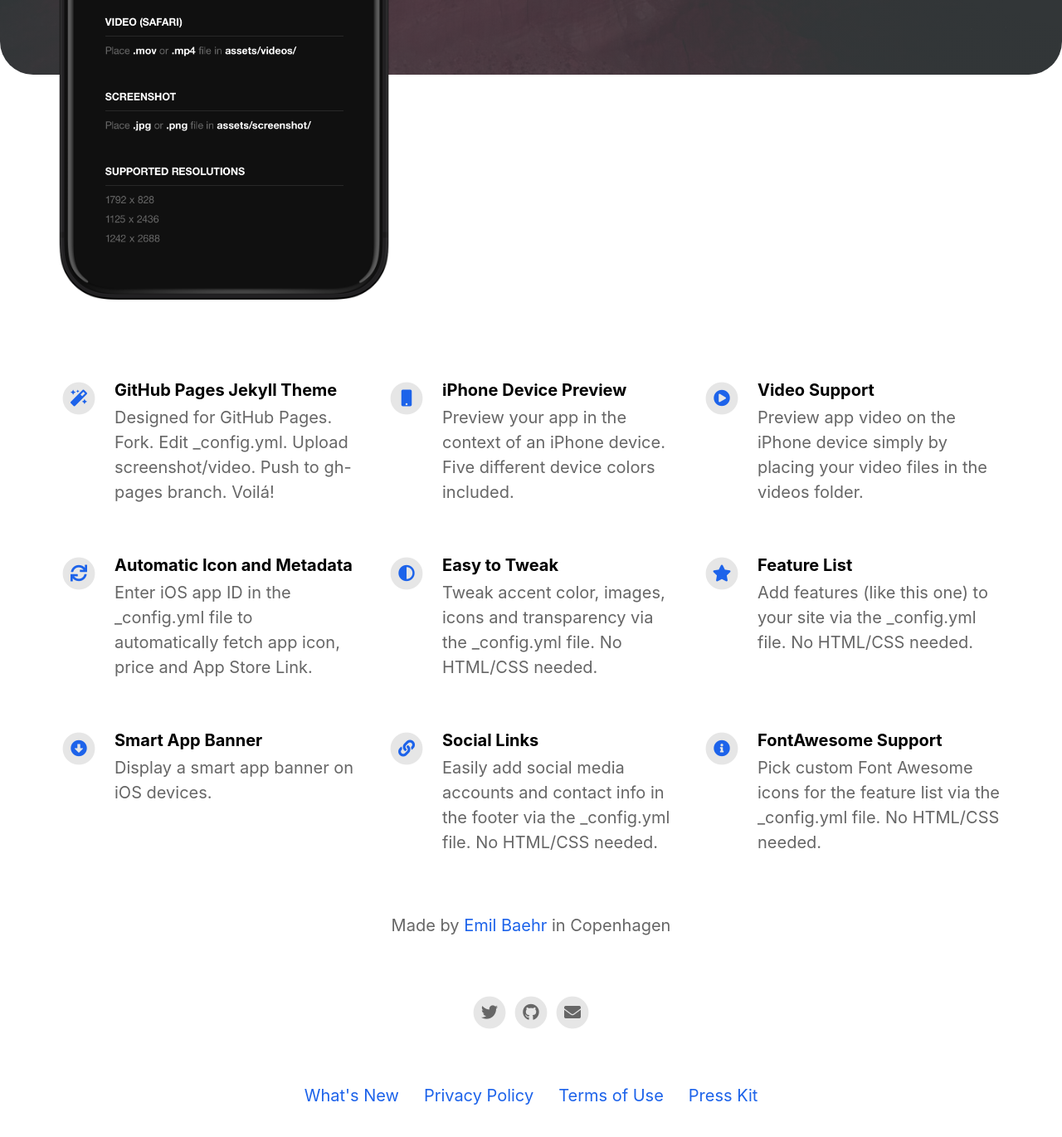
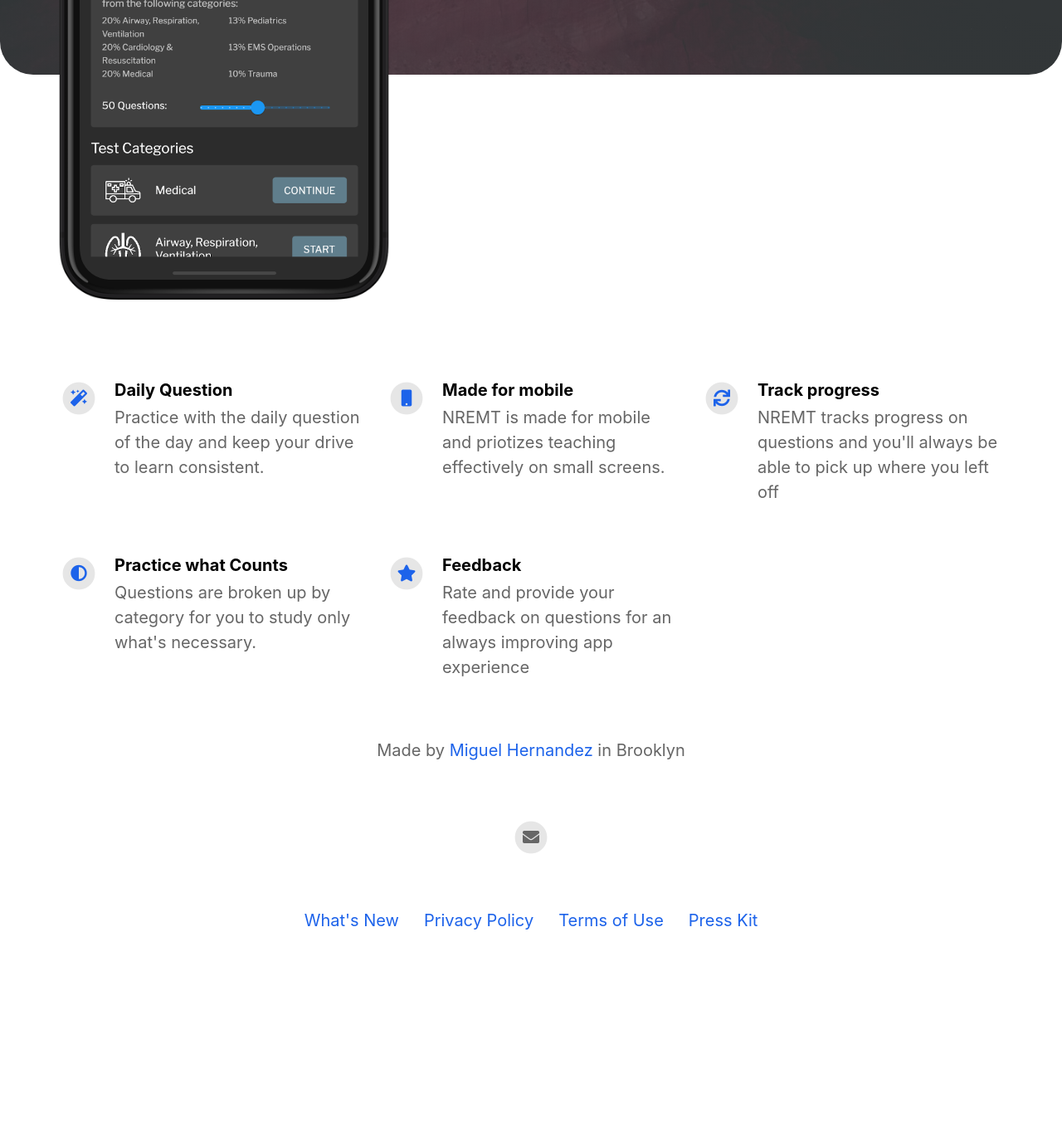
Before and after one commit to Nolence/nremt_paramedic_prep_app, a Jekyll site: the page built from index.html, in a window 1280 px wide and 1400 px high, scrolled down 624 px. Shown: the top 1370 px of the window at 83% size. Built offline with Jekyll 4.4.1, drawn with Linux system fonts in a browser that asks for light colours; nearby versions of some CDN libraries; after the commit the page ends 1813 px from its top, so only the background shows below that; some of the changed text lies outside the part shown.

```diff
--- a/_config.yml
+++ b/_config.yml
@@ -1,32 +1,32 @@
 #page title
-page_title                                :                                           # Automatically populates with app name if not set and if iOS app ID is set. Otherwise enter manually.
+page_title                                : NREMT Paramedic Prep App                                          # Automatically populates with app name if not set and if iOS app ID is set. Otherwise enter manually.
 
 # App Info
-ios_app_id                                : 1234793120                                # Required. Enter iOS app ID to automatically populate name, price and icons (e.g. 718043190).
+ios_app_id                                : 1525929870                                # Required. Enter iOS app ID to automatically populate name, price and icons (e.g. 718043190).
 
 appstore_link                             :                                           # Automatically populates if not set and if iOS app ID is set. Otherwise enter manually.
 playstore_link                            :                                           # Enter Google Play Store URL.
-presskit_download_link                    : https://emilbaehr.com                                          # Enter a link to downloadable file or (e.g. public Dropbox link to a .zip file).
+presskit_download_link                    : mayhemstestprep@gmail.com                                          # Enter a link to downloadable file or (e.g. public Dropbox link to a .zip file).
                                                                                       # Or upload your press kit file to assets and set path accordingly (e.g. "assets/your_press_kit.zip").
 
-app_icon                                  : # assets/appicon.png                      # Automatically populates if not set and if iOS app ID is set.  Otherwise enter path to icon file manually.
-app_name                                  :                                           # Automatically populates if not set and if iOS app ID is set.  Otherwise enter manually.
+app_icon                                  : assets/appicon.png                        # Automatically populates if not set and if iOS app ID is set.  Otherwise enter path to icon file manually.
+app_name                                  : NREMT Paramedic Prep                                          # Automatically populates if not set and if iOS app ID is set.  Otherwise enter manually.
 app_price                                 :                                           # Automatically populates if not set and if iOS app ID is set.  Otherwise enter manually.
-app_description                           : Write a short tagline for your app.
+app_description                           : Study on the go. Anytime, anywhere.
 
 enable_smart_app_banner                   : true                                      # Set to true to show a smart app banner at top of page on mobile devices.
 
 
 
 # Information About Yourself
-your_name                                 : Emil Baehr
-your_link                                 : https://emilbaehr.com
-your_city                                 : Copenhagen
-email_address                             : emil.baehr@gmail.com
+your_name                                 : Miguel Hernandez
+your_link                                 : https://www.somewhere.com
+your_city                                 : Brooklyn
+email_address                             : mayhemstestprep@gmail.com
 facebook_username                         :
-instagram_username                        : ebaehr
-twitter_username                          : ebaehr
-github_username                           : emilbaehr
+instagram_username                        :
+twitter_username                          :
+github_username                           :
 youtube_username                          :
 
 
@@ -34,46 +34,25 @@ youtube_username                          :
 # Feature List                            Edit, add or remove features to be presented.
 features                                  :
 
-  - title                                 : GitHub Pages Jekyll Theme
-    description                           : Designed for GitHub Pages. Fork. Edit _config.yml. Upload screenshot/video. Push to gh-pages branch. Voilá!
+  - title                                 : Daily Question
+    description                           : Practice with the daily question of the day and keep your drive to learn consistent.
     fontawesome_icon_name                 : magic
 
-  - title                                 : iPhone Device Preview
-    description                           : Preview your app in the context of an iPhone device. Five different device colors included.
+  - title                                 : Made for mobile
+    description                           : NREMT is made for mobile and priotizes teaching effectively on small screens.
     fontawesome_icon_name                 : mobile
 
-  - title                                 : Video Support
-    description                           : Preview app video on the iPhone device simply by placing your video files in the videos folder.
-    fontawesome_icon_name                 : play-circle
-
-  - title                                 : Automatic Icon and Metadata
-    description                           : Enter iOS app ID in the _config.yml file to automatically fetch app icon, price and App Store Link.
+  - title                                 : Track progress
+    description                           : NREMT tracks progress on questions and you'll always be able to pick up where you left off
     fontawesome_icon_name                 : sync
 
-  - title                                 : Easy to Tweak
-    description                           : Tweak accent color, images, icons and transparency via the _config.yml file. No HTML/CSS needed.
+  - title                                 : Practice what Counts
+    description                           : Questions are broken up by category for you to study only what's necessary.
     fontawesome_icon_name                 : adjust
 
-  - title                                 : Feature List
-    description                           : Add features (like this one) to your site via the _config.yml file. No HTML/CSS needed.
+  - title                                 : Feedback
+    description                           : Rate and provide your feedback on questions for an always improving app experience
     fontawesome_icon_name                 : star
-
-  - title                                 : Smart App Banner
-    description                           : Display a smart app banner on iOS devices.
-    fontawesome_icon_name                 : arrow-alt-circle-down
-
-  - title                                 : Social Links
-    description                           : Easily add social media accounts and contact info in the footer via the _config.yml file. No HTML/CSS needed.
-    fontawesome_icon_name                 : link
-
-  - title                                 : FontAwesome Support
-    description                           : Pick custom Font Awesome icons for the feature list via the _config.yml file. No HTML/CSS needed.
-    fontawesome_icon_name                 : info-circle
-
-  - title                                 : # New Feature Title
-    description                           : # New Feature Description
-    fontawesome_icon_name                 : # Enter Font Awesome icon name (e.g. star). Find icons on fontawesome.com/icons.
-
 
 
 # Theme Settings
```
Also changed, not shown: _pages/privacypolicy.md (+17 -22 lines), _pages/termsofuse.md (+11 -11 lines), assets/appicon.png (added), assets/screenshot/homepage.png (added), assets/screenshot/yourscreenshot.png (deleted).
